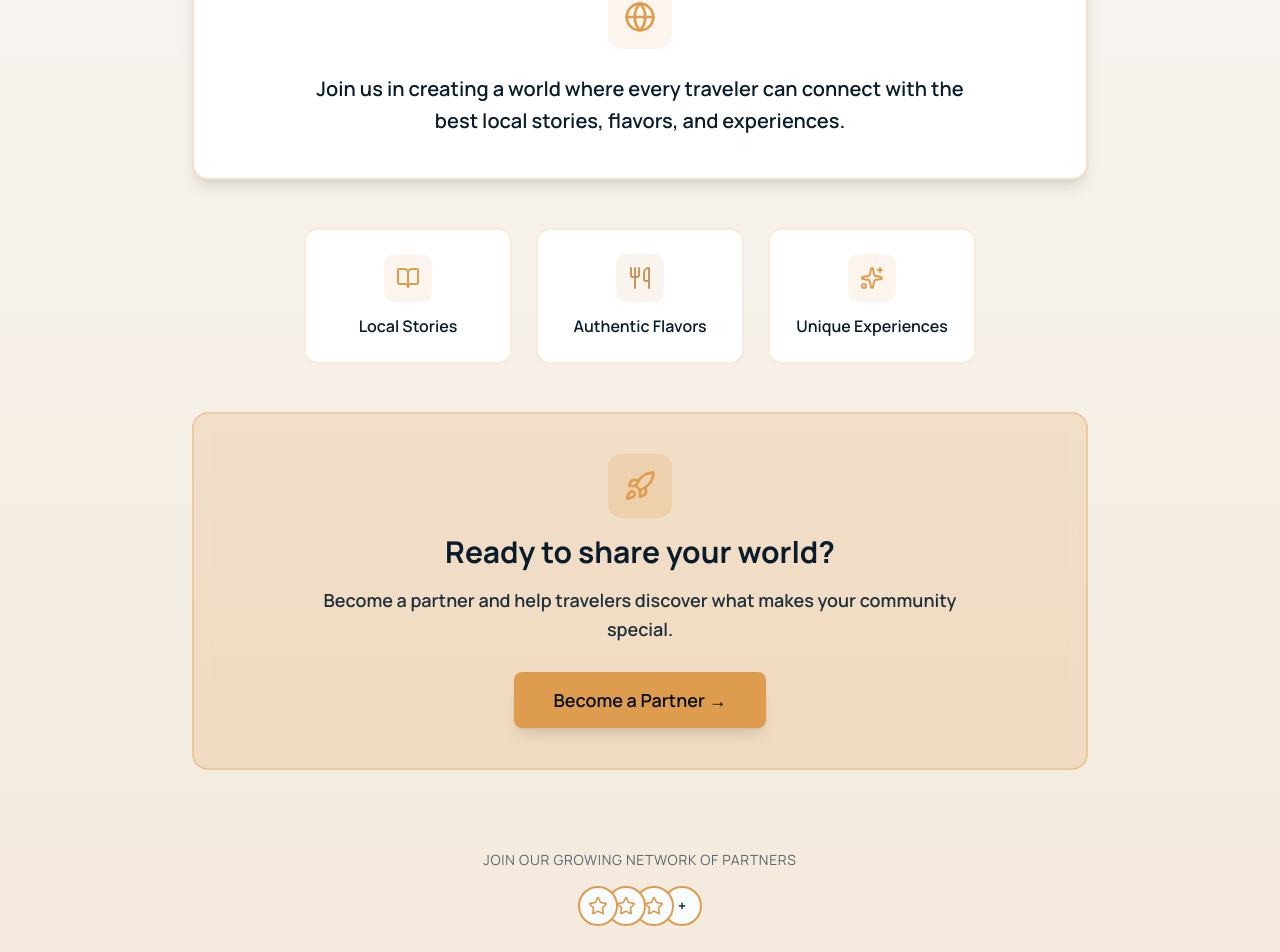
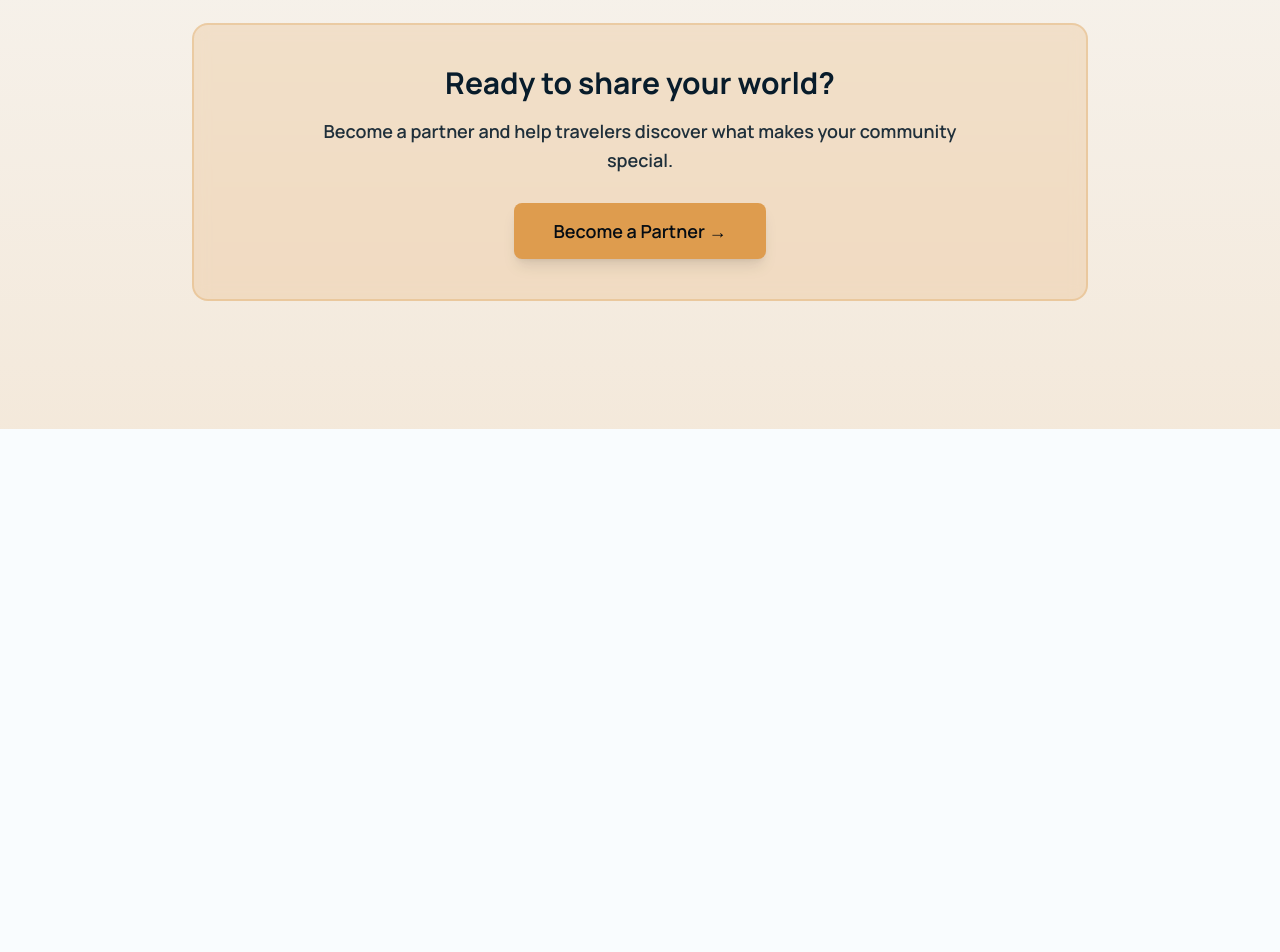
Before and after one commit to scottdoggett/ceezaa-landing-page, a Next.js app: page /experience-partners in a window 1280 px wide. Shown: the part 3902-4854 px from the top of the page. After the commit the page ends 4331 px from the top, so only its background shows below. Built offline with nearby package versions, Linux system fonts and the light colour scheme.

Commit message:
Updated join the movement section

```diff
--- a/src/components/ui/experience-partners-page/join-movement.tsx
+++ b/src/components/ui/experience-partners-page/join-movement.tsx
@@ -1,5 +1,12 @@
 import { Button } from "@/components/ui/button";
-import { Globe, BookOpen, Utensils, Sparkles, Rocket, Star } from "lucide-react";
+import {
+  Globe,
+  BookOpen,
+  Utensils,
+  Sparkles,
+  Rocket,
+  Star,
+} from "lucide-react";
 
 export function JoinMovement() {
   return (
@@ -14,49 +21,15 @@ export function JoinMovement() {
             <p className="text-xl md:text-2xl font-semibold">
               Ceezaa celebrates the people who make travel meaningful.
             </p>
-          </div>
-
-          {/* Content card */}
-          <div className="bg-card border-2 border-primary/30 rounded-2xl p-6 md:p-8 lg:p-10 shadow-lg">
-            <div className="flex flex-col items-center gap-5 md:gap-6">
-              <div className="w-14 h-14 md:w-16 md:h-16 rounded-xl bg-primary/10 flex items-center justify-center">
-                <Globe className="w-7 h-7 md:w-8 md:h-8 text-primary" />
-              </div>
-              <p className="text-base md:text-lg lg:text-xl font-semibold max-w-2xl leading-relaxed">
-                Join us in creating a world where every traveler can connect with
-                the best local stories, flavors, and experiences.
-              </p>
-            </div>
-          </div>
-
-          {/* Features grid */}
-          <div className="grid grid-cols-3 gap-3 md:gap-5 lg:gap-6 max-w-2xl mx-auto">
-            <div className="bg-card border-2 border-primary/20 rounded-xl p-4 md:p-6 text-center hover:shadow-md transition-shadow">
-              <div className="w-10 h-10 md:w-12 md:h-12 mx-auto mb-2 md:mb-3 rounded-lg bg-primary/10 flex items-center justify-center">
-                <BookOpen className="w-5 h-5 md:w-6 md:h-6 text-primary" />
-              </div>
-              <p className="font-semibold text-xs md:text-sm lg:text-base">Local Stories</p>
-            </div>
-            <div className="bg-card border-2 border-accent/20 rounded-xl p-4 md:p-6 text-center hover:shadow-md transition-shadow">
-              <div className="w-10 h-10 md:w-12 md:h-12 mx-auto mb-2 md:mb-3 rounded-lg bg-accent/10 flex items-center justify-center">
-                <Utensils className="w-5 h-5 md:w-6 md:h-6 text-accent" />
-              </div>
-              <p className="font-semibold text-xs md:text-sm lg:text-base">Authentic Flavors</p>
-            </div>
-            <div className="bg-card border-2 border-primary/20 rounded-xl p-4 md:p-6 text-center hover:shadow-md transition-shadow">
-              <div className="w-10 h-10 md:w-12 md:h-12 mx-auto mb-2 md:mb-3 rounded-lg bg-primary/10 flex items-center justify-center">
-                <Sparkles className="w-5 h-5 md:w-6 md:h-6 text-primary" />
-              </div>
-              <p className="font-semibold text-xs md:text-sm lg:text-base">Unique Experiences</p>
-            </div>
+            <p className="text-sm md:text-base lg:text-lg font-semibold">
+              Join us in creating a world where every traveler can connect with
+              the best local stories, flavors, and experiences.
+            </p>
           </div>
 
           {/* CTA */}
           <div className="bg-primary/20 backdrop-blur border-2 border-primary/30 rounded-2xl p-6 md:p-8 lg:p-10 space-y-6 md:space-y-7">
             <div className="space-y-3 md:space-y-4">
-              <div className="w-14 h-14 md:w-16 md:h-16 mx-auto rounded-xl bg-primary/20 flex items-center justify-center">
-                <Rocket className="w-7 h-7 md:w-8 md:h-8 text-primary" />
-              </div>
               <h3 className="text-xl md:text-2xl lg:text-3xl font-bold">
                 Ready to share your world?
               </h3>
@@ -72,27 +45,6 @@ export function JoinMovement() {
               Become a Partner →
             </Button>
           </div>
-
-          {/* Partner count */}
-          <div className="pt-6 md:pt-8">
-            <p className="text-xs md:text-sm text-muted-foreground uppercase tracking-wider mb-3 md:mb-4">
-              Join our growing network of partners
-            </p>
-            <div className="flex justify-center items-center">
-              <div className="w-10 h-10 rounded-full bg-background border-2 border-primary flex items-center justify-center text-sm relative z-40">
-                <Star className="w-5 h-5 text-primary" />
-              </div>
-              <div className="w-10 h-10 rounded-full bg-background border-2 border-primary flex items-center justify-center text-sm relative z-30 -ml-3">
-                <Star className="w-5 h-5 text-primary" />
-              </div>
-              <div className="w-10 h-10 rounded-full bg-background border-2 border-primary flex items-center justify-center text-sm relative z-20 -ml-3">
-                <Star className="w-5 h-5 text-primary" />
-              </div>
-              <div className="w-10 h-10 rounded-full bg-background border-2 border-primary flex items-center justify-center text-sm font-bold relative z-10 -ml-3">
-                +
-              </div>
-            </div>
-          </div>
         </div>
       </div>
     </section>
```
